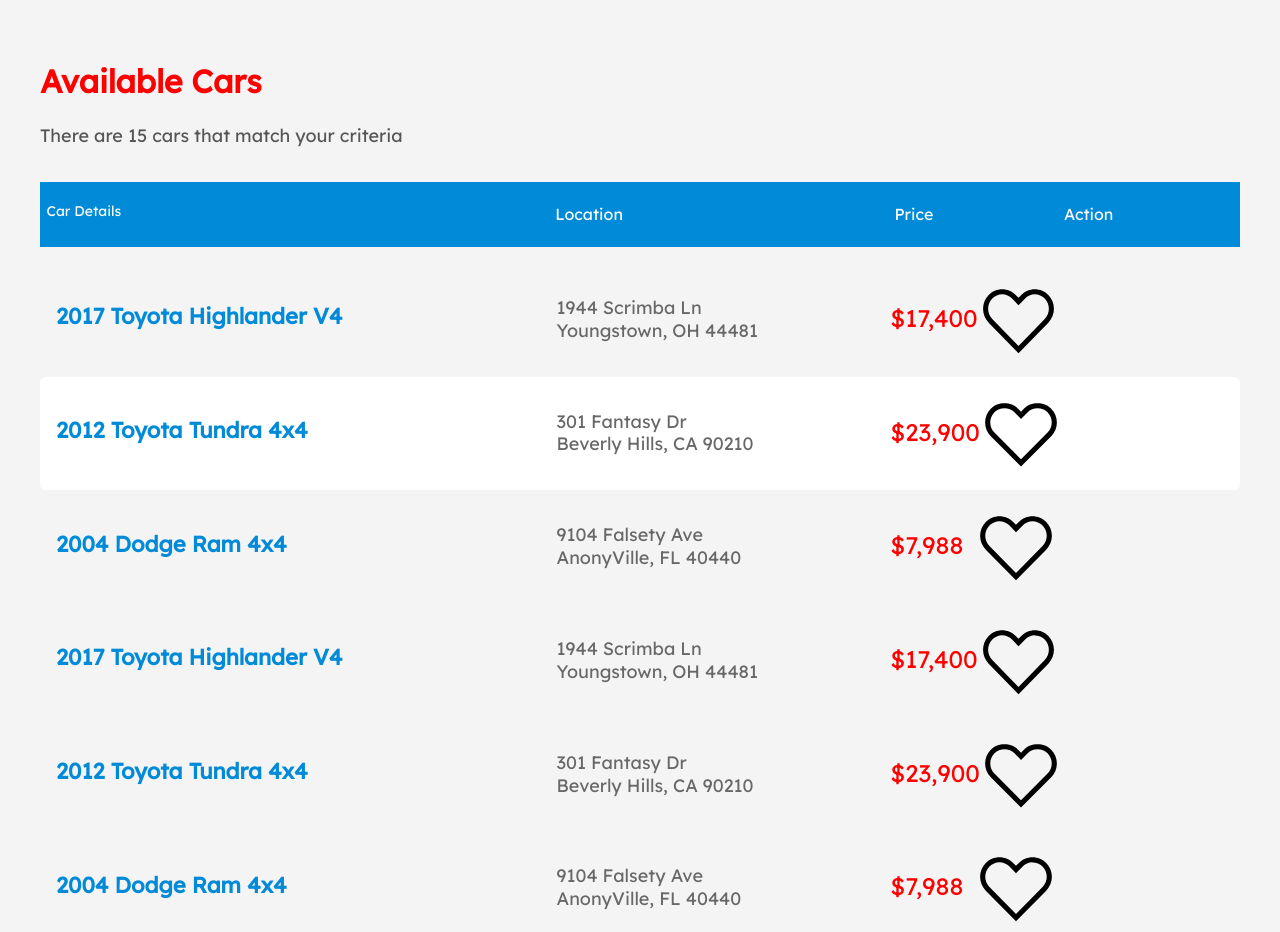
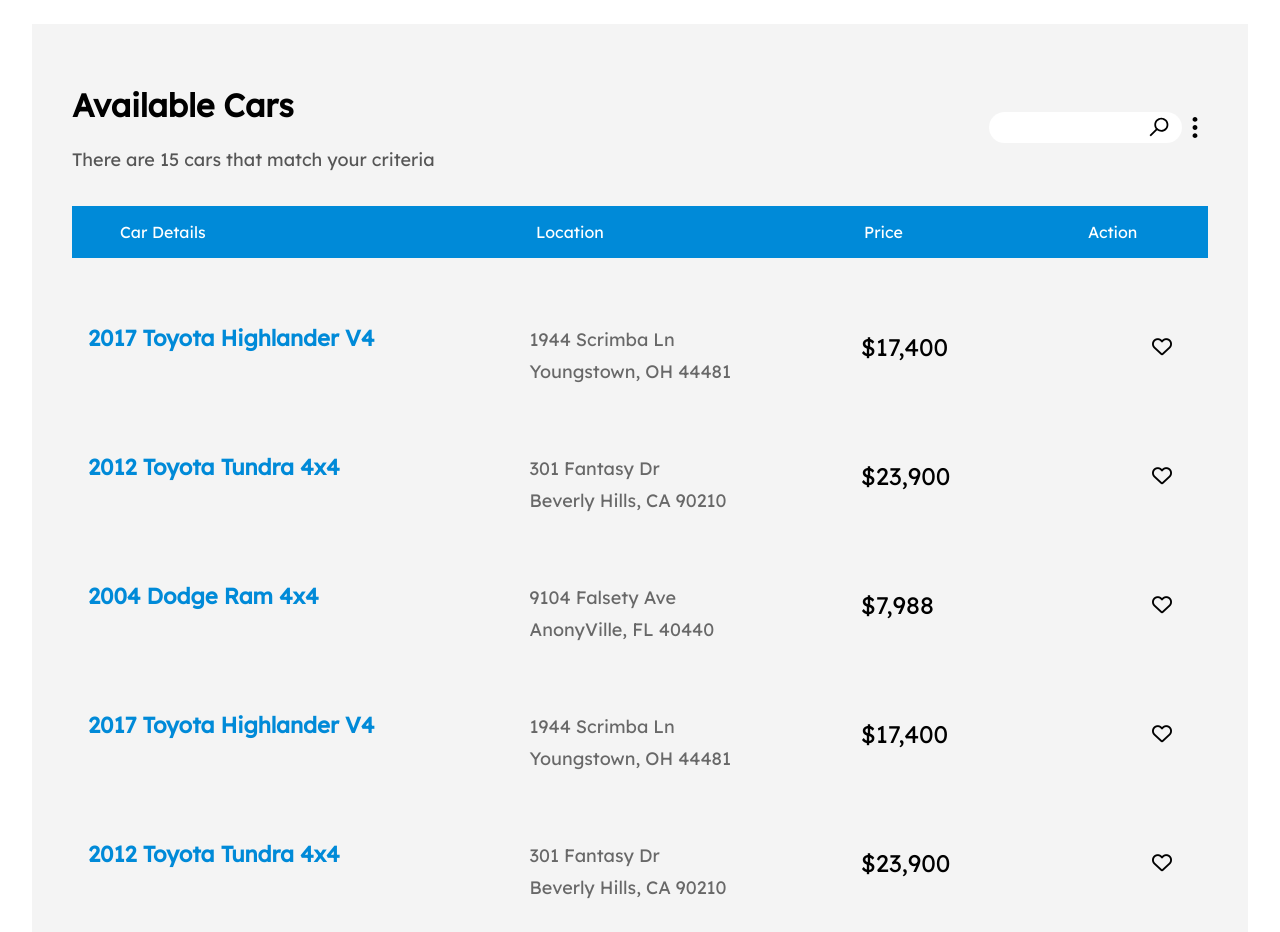
Before and after one commit to 119shane/Car-Sale-E-Commerce-Web-Site, a website built with Vite: page index.html in a window 1280 px wide. Shown: the top 932 px of the page. Built offline with nearby package versions, Linux system fonts and the light colour scheme.

Commit message:
V 1.0 done

```diff
--- a/index.css
+++ b/index.css
@@ -10,8 +10,7 @@
 }
 
 body {
-    width: 100%;
-    margin: 0;
+    margin: 1.5em 2em;
     padding: 0;
     font-family: 'Lexend Deca', sans-serif;
     color: var(--main_text_color);
@@ -36,18 +35,52 @@
     line-height: 1.4;
 }
 
-.search_bar {
-    margin: 2em 0;
-    height: 1.625em;
-    position: relative
+.options {
+    position: relative;
 }
 
+.icons {
+    display: flex;
+    justify-content: space-between;
+}
+
+.far, .fas {
+    cursor: pointer;
+}
+
+.menu {
+    margin: 0 .5em 1.8em;
+    cursor: pointer;
+}
+
+.search {
+    cursor: pointer;
+    width: 100%;
+    border-radius: 2em;
+    padding: .6em;
+    border: none;
+    outline: none;
+    background: white url('./svg/search.svg') no-repeat right .8em center;
+    margin: .1em 0 2em;
+}
+
+.search:focus {
+    outline: thin dotted;
+}
+
+/* select options ---> fillter */
+
 .select_options {
+    position: absolute;
+    top: 3.5rem;
+    right: 1rem;
+    background: var(--white);
     padding: .5em;
-    width: 70%;
     max-width: 260px;
     max-height: 200px;
-    box-shadow: 0 0 20px rgba(0,0,0,.2)
+    box-shadow: 0 0 20px rgba(0,0,0,.2);
+    clip-path: circle(0% at 100% 0%);
+    transition: clip-path 300ms ease-in;
 }
 
 .select {
@@ -67,77 +100,88 @@
     background: var(--blue);
     color: var(--white);
     display: grid;
-    grid-template-columns: 3fr 2fr 1fr 1fr;
+    grid-template-columns: 40% 30% 20% auto;
     display: none;
 }
 
-.lbl-details {
-    font-size: 0.875em;
+.labels p {
+    font-size: 1rem;
 }
 
 /* car_details */
 
 .car_detail {
     padding: 1em;
+    margin: -1em -1em 2em;
 }
 
-.active {
+.car_detail:hover {
     background: var(--white);
-    border-radius: 6px;
 }
 
 .car_detail h2{
     color: var(--blue);
-    font-size: 1.375em;
-    line-height: 1.75;
+    font-size: 1.375rem;
 }
 
 .car_detail a {
     text-decoration: none;
 }
 
+
 .car_address {
     color: var(--gray_text_color);
     font-size: 1.125em;
-    line-height: 1.27;
+    line-height: 1.75;
+    margin-bottom: 0;
+}
+
+.car_price_box {
+    display: flex;
+    justify-content: space-between;
+    align-items: center;
 }
 
 .car_price {
     font-size: 1.5em;
-    line-height: 1.25;
-}
-
-.car_price_box {
-    display: flex;
-    justify-content: space-between
-}
-
-.action_filled {
-    display: none;
 }
 
 /* media queries */
 
-@media (min-width: 800px) {
-    body {
-        color: red;
-    }
+@media (min-width: 900px) {
     header {
         display: flex;
         justify-content: space-between;
+        align-items: center;
+        margin-bottom: 1em;
     }
-    .options {
-        display: none;
+    .search, .menu {
+        margin: unset;
     }
     .labels {
         display: grid;
+        margin: unset;
+        margin-bottom: 2em;
+        padding: 0 3em;
     }
     .car_img {
         display: none;
     }
-        .car_detail {
+    .car_detail {
         display: grid;
-        grid-template-columns: 3fr 2fr 1fr 1fr;
-
+        grid-template-columns: 40% 30% auto;
+        margin: 1em 0;
+    }
+    .far, .fas {
+        margin-right: 1em;
+    }
+    .car-location {
+        margin: 0;
+    }
+    .lbl-price{
+        margin-left: 1em;
+    }
+    .lbl-action {
+        margin-left: 2em;
     }
 }
--- a/index.html
+++ b/index.html
@@ -3,6 +3,7 @@
     <head>
         <title></title>
         <link rel="stylesheet" href="index.css">
+        <script src="https://kit.fontawesome.com/9c9a7459ba.js" crossorigin="anonymous"></script>
     </head>
     <body>
         <div class="wrapper">
@@ -15,10 +16,9 @@
 
                 <div class="options">
 
-                    <div class="input_box>">
-                        <input class="search_bar" type="text"/>
-                        <img id="search" class="icon search" src="svg/search.svg" alt="in=mage of search logo"/>
-                        <img id="menu" class="icon menu" src="svg/menu.svg" alt="image of a menu logo"/>
+                   <div class="icons">
+                        <input type="text" class="search">
+                        <img src="./svg/menu.svg" class="menu">
                     </div>
 
                     <div id="select_options" class="select_options">
@@ -58,20 +58,18 @@
     Youngstown, OH 44481</p>
                         <div class="car_price_box">
                             <p class="car_price">$17,400</p>
-                            <img class="action_emply" src="svg/save.svg" alt="empty heart logo" />
-                            <img class="action_filled" src="svg/save-filled.svg" alt="filled heart logo" />
+                            <i onclick="changeHeart(this)" class="far fa-heart fa-lg"></i>
                         </div>
                     </div>
 
-                    <div class="car_detail active">
+                    <div class="car_detail">
                         <a href="#"><h2>2012 Toyota Tundra 4x4</h2></a>
                         <img class="car_img" alt="image of the 2012 Toyota Tundra 4x4" src="vehicles/toyota-thundra.jpg" />
                         <p class="car_address">301 Fantasy Dr<br/>
     Beverly Hills, CA 90210</p>
                         <div class="car_price_box">
                             <p class="car_price">$23,900</p>
-                            <img class="action_emply" src="svg/save.svg" alt="empty heart logo" />
-                            <img class="action_filled" src="svg/save-filled.svg" alt="filled heart logo" />
+                            <i onclick="changeHeart(this)" class="far fa-heart fa-lg"></i>
                         </div>
                     </div>
 
@@ -82,8 +80,7 @@
     AnonyVille, FL 40440</p>
                         <div class="car_price_box">
                             <p class="car_price">$7,988</p>
-                            <img class="action_emply" src="svg/save.svg" alt="empty heart logo" />
-                            <img class="action_filled" src="svg/save-filled.svg" alt="filled heart logo" />
+                            <i onclick="changeHeart(this)" class="far fa-heart fa-lg"></i>
                         </div>
                     </div>
                     <div class="car_detail">
@@ -93,8 +90,7 @@
     Youngstown, OH 44481</p>
                         <div class="car_price_box">
                             <p class="car_price">$17,400</p>
-                            <img class="action_emply" src="svg/save.svg" alt="empty heart logo" />
-                            <img class="action_filled" src="svg/save-filled.svg" alt="filled heart logo" />
+                            <i onclick="changeHeart(this)" class="far fa-heart fa-lg"></i>
                         </div>
                     </div>
 
@@ -105,8 +101,7 @@
     Beverly Hills, CA 90210</p>
                         <div class="car_price_box">
                             <p class="car_price">$23,900</p>
-                            <img class="action_emply" src="svg/save.svg" alt="empty heart logo" />
-                            <img class="action_filled" src="svg/save-filled.svg" alt="filled heart logo" />
+                            <i onclick="changeHeart(this)" class="far fa-heart fa-lg"></i>
                         </div>
                     </div>
 
@@ -117,8 +112,7 @@
     AnonyVille, FL 40440</p>
                         <div class="car_price_box">
                             <p class="car_price">$7,988</p>
-                            <img class="action_emply" src="svg/save.svg" alt="empty heart logo" />
-                            <img class="action_filled" src="svg/save-filled.svg" alt="filled heart logo" />
+                            <i onclick="changeHeart(this)" class="far fa-heart fa-lg"></i>
                         </div>
                     </div>
                 </div>
--- a/index.js
+++ b/index.js
@@ -1 +1,26 @@
-// javascript
+const menu = document.querySelector(".menu")
+      selectOptions = document.querySelector(".select_options")
+      optionsStyle = window.getComputedStyle(selectOptions)
+      hearts = document.querySelectorAll(".far")
+
+
+menu.addEventListener("click", ()=> {
+    if(optionsStyle.getPropertyValue("clip-path") === "circle(0% at 100% 0%)") {
+        selectOptions.style.clipPath = "circle(100% at 50% 50%)"
+    }else {
+        selectOptions.style.clipPath = "circle(0% at 100% 0%)"
+    }
+})
+
+document.addEventListener('mouseup', (event)=> {
+    if(optionsStyle.getPropertyValue('clip-path') === "circle(100% at 50% 50%)"){
+        if(!selectOptions.contains(event.target)){
+            selectOptions.style.clipPath = "circle(0% at 100% 0%)"
+        }
+    }
+})
+
+function changeHeart(x) {
+    x.classList.toggle("fas")
+     x.classList.toggle("far")
+}
```
